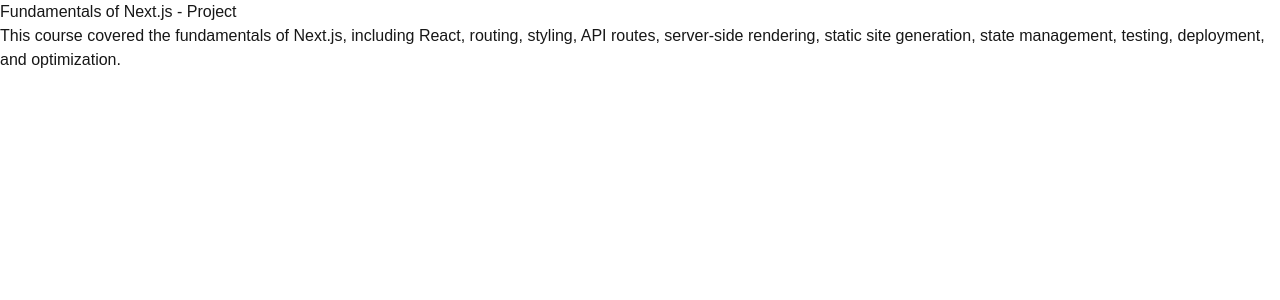
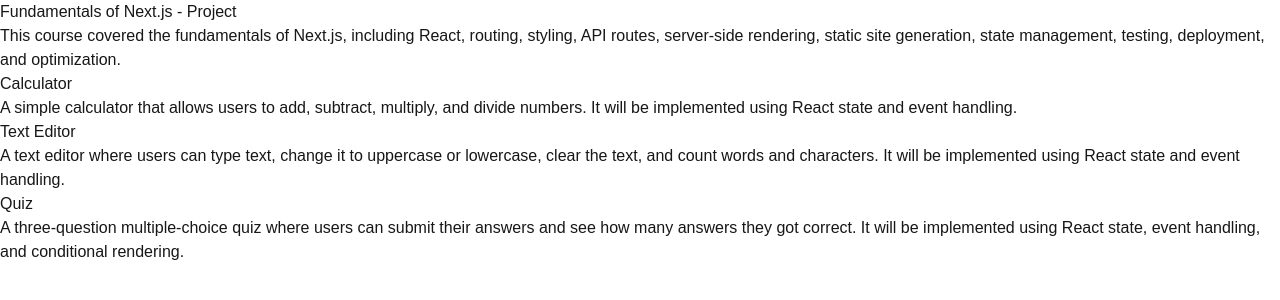
Before and after one commit to karenmavieira-byte/fundamentals-nextjs-project, a Next.js app: page / in a window 1280 px wide. Shown: the top 300 px of the page. Built offline with nearby package versions, Linux system fonts and the light colour scheme.

Commit message:
Create project home page

```diff
--- a/app/page.tsx
+++ b/app/page.tsx
@@ -9,6 +9,29 @@ export default function Home() {
         generation, state management, testing, deployment, and optimization.
       </p>
 
+    <section>
+      <h2>Calculator</h2>
+
+      <p>
+        A simple calculator that allows users to add, subtract, multiply, and divide numbers. It will be implemented using React state and event handling.
+      </p>
+    </section>
+
+    <section>
+      <h2>Text Editor</h2>
+
+      <p>
+        A text editor where users can type text, change it to uppercase or lowercase, clear the text, and count words and characters. It will be implemented using React state and event handling.
+      </p>
+    </section>
+
+    <section>
+      <h2>Quiz</h2>
+
+      <p>
+        A three-question multiple-choice quiz where users can submit their answers and see how many answers they got correct. It will be implemented using React state, event handling, and conditional rendering.
+      </p>
+    </section>
     </main>
   );
 }
```
